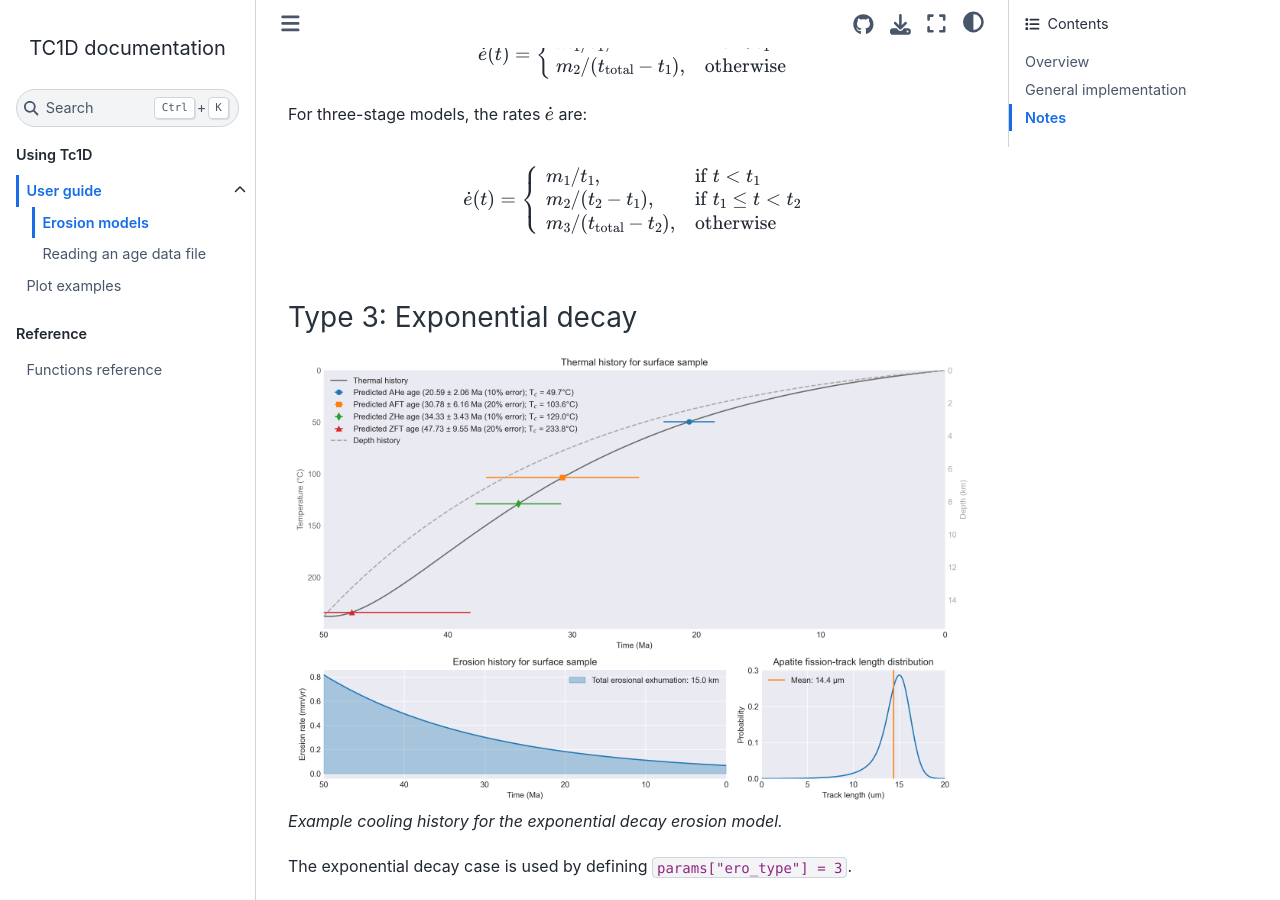
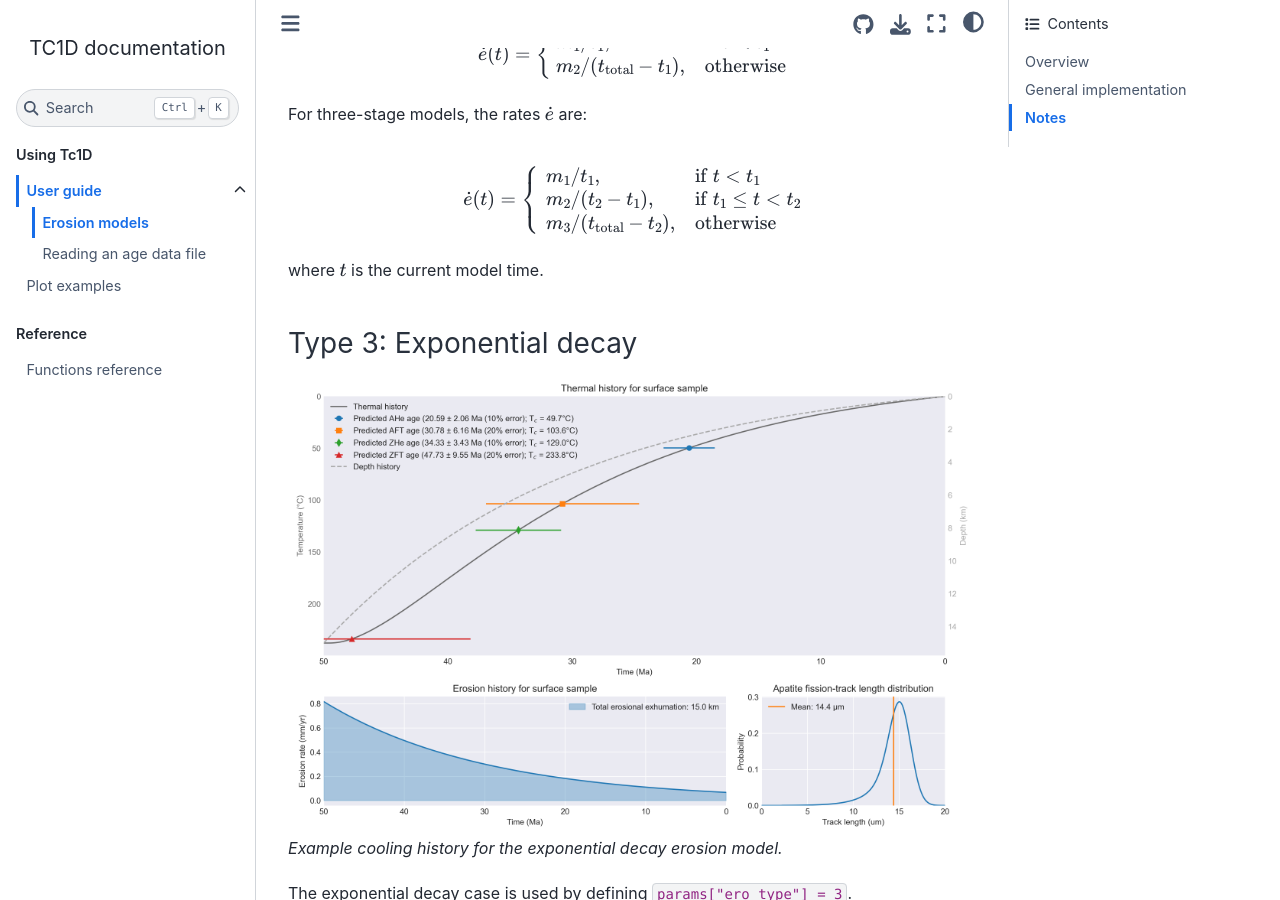
Before and after one commit to HUGG/TC1D, a Sphinx documentation site: the page built from docs/source/erosion-models.md, in a window 1280 px wide and 900 px high, scrolled down 3795 px. Built offline with Sphinx 7.4.7 and the Sphinx Book theme 1.1.4, drawn with Linux system fonts in a browser that asks for light colours.

Commit message:
minor edit

```diff
--- a/docs/source/erosion-models.md
+++ b/docs/source/erosion-models.md
@@ -108,6 +108,8 @@ $$
     m_{3} / (t_{\mathrm{total}} - t_{2}), & \text{otherwise}
 \end{cases}
 $$
+
+where $t$ is the current model time.
 
 ### Type 3: Exponential decay
 
```
